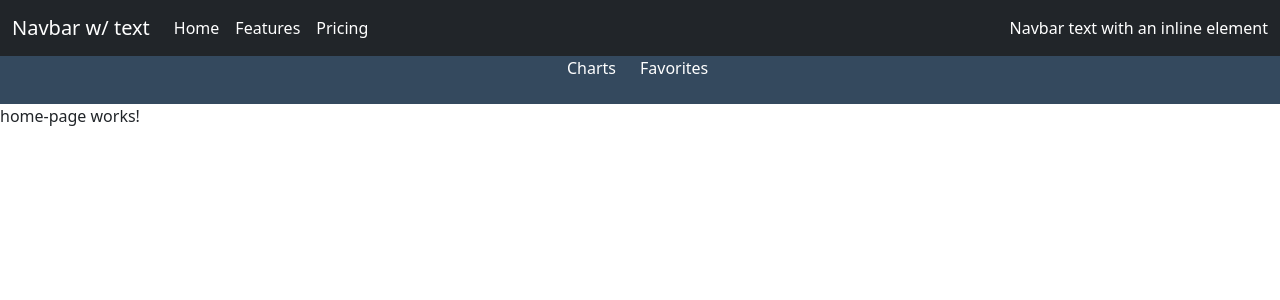
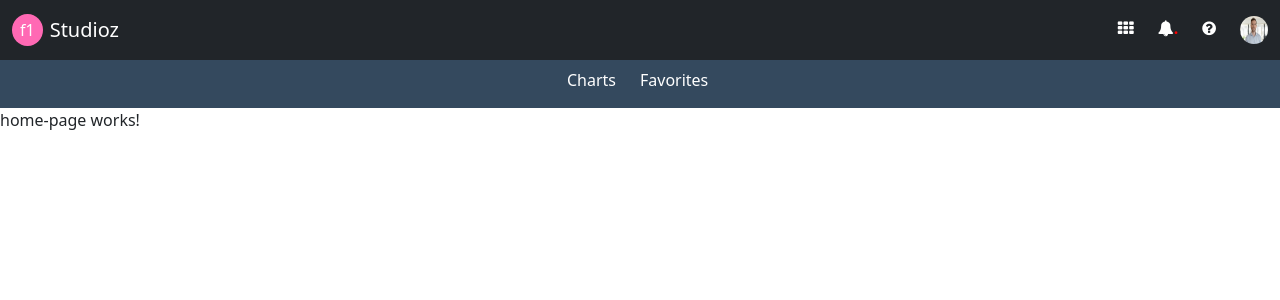
Before and after one commit to prvnje19/UIDesign, an Angular app: page / in a window 1280 px wide. Shown: the top 300 px of the page. Built offline with nearby package versions, Linux system fonts and the light colour scheme.

Commit message:
added changes

```diff
--- a/src/app/component/navbar/navbar.component.css
+++ b/src/app/component/navbar/navbar.component.css
@@ -3,6 +3,7 @@
 }
 .navbar-brand{
     color: white !important;
+
 }
 .nav-item a{
     color: white;
@@ -13,3 +14,22 @@
 button .navbar-toggler-icon{
     color: white;
 }
+.logo{
+    border-radius: 50%;
+    background-color: hotpink;
+    color: white;
+    margin-right: 7px !important;
+}
+.icons{
+    margin-right: 24px;
+}
+.profilepic{
+    border-radius: 50%;
+    width: 28px;
+    height: 28px;
+}
+.dotted{
+    /* font-size:40px; */
+    font-weight: 700;
+    color: red;
+}
--- a/src/app/component/navbar/navbar.component.html
+++ b/src/app/component/navbar/navbar.component.html
@@ -1,12 +1,13 @@
 <nav class="navbar bg-dark navbar-expand-lg ">
   <div class="container-fluid">
-    <a class="navbar-brand" href="#">Navbar w/ text</a>
+    <span class="logo py-1 px-2 mr-1">f1</span>
+    <a class="navbar-brand ml-3" href="#">Studioz</a>
     <button class="navbar-toggler" type="button" data-bs-toggle="collapse" data-bs-target="#navbarText" aria-controls="navbarText" aria-expanded="false" aria-label="Toggle navigation">
       <span class="navbar-toggler-icon"></span>
     </button>
     <div class="collapse navbar-collapse" id="navbarText">
       <ul class="navbar-nav me-auto mb-2 mb-lg-0">
-        <li class="nav-item">
+        <!-- <li class="nav-item">
           <a class="nav-link active" aria-current="page" href="#">Home</a>
         </li>
         <li class="nav-item">
@@ -14,11 +15,22 @@
         </li>
         <li class="nav-item">
           <a class="nav-link" href="#">Pricing</a>
-        </li>
+        </li> -->
       </ul>
-      <span class="navbar-text">
-        Navbar text with an inline element
-      </span>
+      <div class="navbar-text">
+        <span class="icons">
+          <i class="fa fa-th" aria-hidden="true"></i>
+        </span>
+       <span class="icons bellIcon">
+        <i class="fa fa-bell" aria-hidden="true"></i> <span class="dotted">.</span>
+       </span>
+       <span class="icons">
+        <i class="fa fa-question-circle" aria-hidden="true"></i>
+       </span>
+       <span>
+        <img class="profilepic" src="../../../assets/profile.jpg" alt="pic" />
+       </span>
+      </div>
     </div>
   </div>
 </nav>
--- a/src/app/component/sub-navbar/sub-navbar.component.css
+++ b/src/app/component/sub-navbar/sub-navbar.component.css
@@ -14,3 +14,7 @@
     text-align: left;
     color: white;
 }
+
+.dashed{
+    border-bottom: 2px solid white;
+}
--- a/src/app/component/sub-navbar/sub-navbar.component.html
+++ b/src/app/component/sub-navbar/sub-navbar.component.html
@@ -1,10 +1,11 @@
 <div class="container-fluid sub-navbar text-center">
     <div class="row">
-      <div class="col-lg-6 col-sm-6 col-xs-2 col-md-6">
-        <p class="content">Charts</p>
+      <div class="col-lg-6 col-sm-6 col-xs-2 col-md-6 ">
+        <div class="content pt-2 ">
+        Charts</div>
       </div>
-      <div class="col-lg-6 col-sm-6 col-xs-2 col-md-6">
-        <p class="content2">Favorites</p>
+      <div class="col-lg-6 col-sm-6 col-xs-2 col-md-6 d-flex aling-items-center">
+        <div class="content2 d-flex aling-items-center pt-2">Favorites</div>
       </div>
     </div>
   </div>
```
Also changed, not shown: src/assets/profile.jpg (added).
